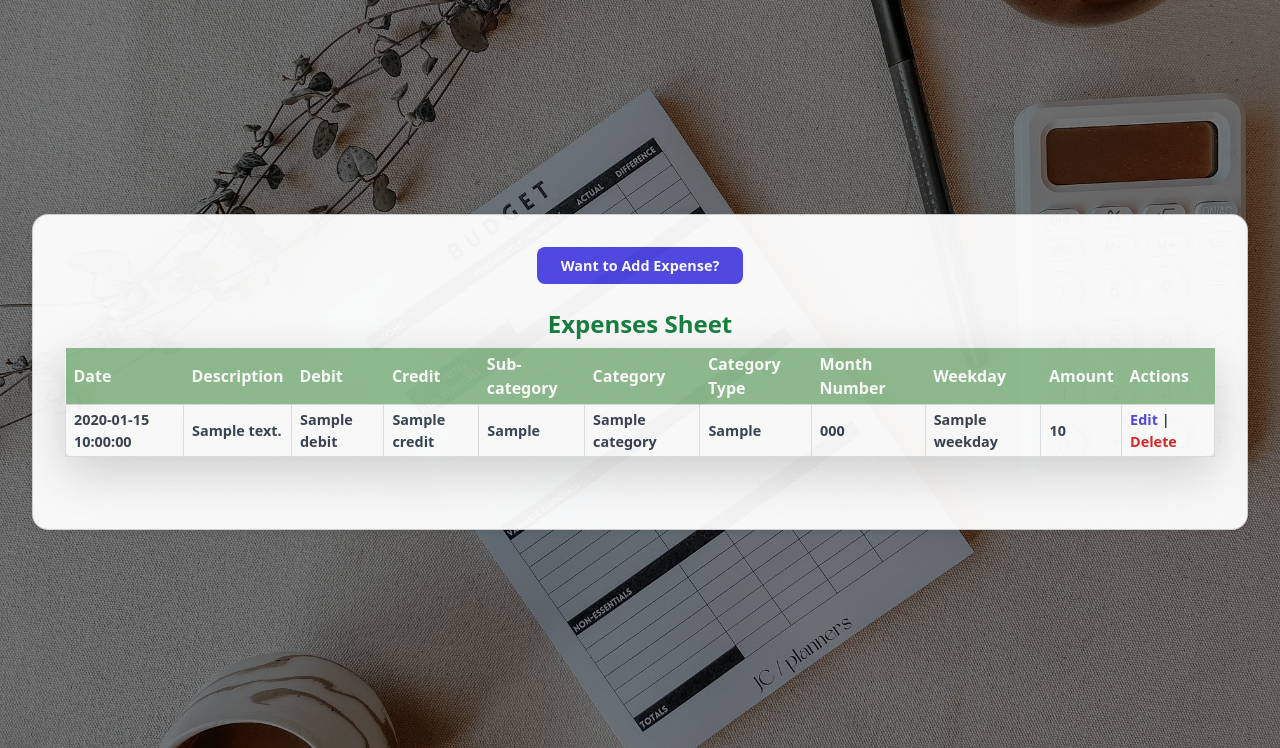
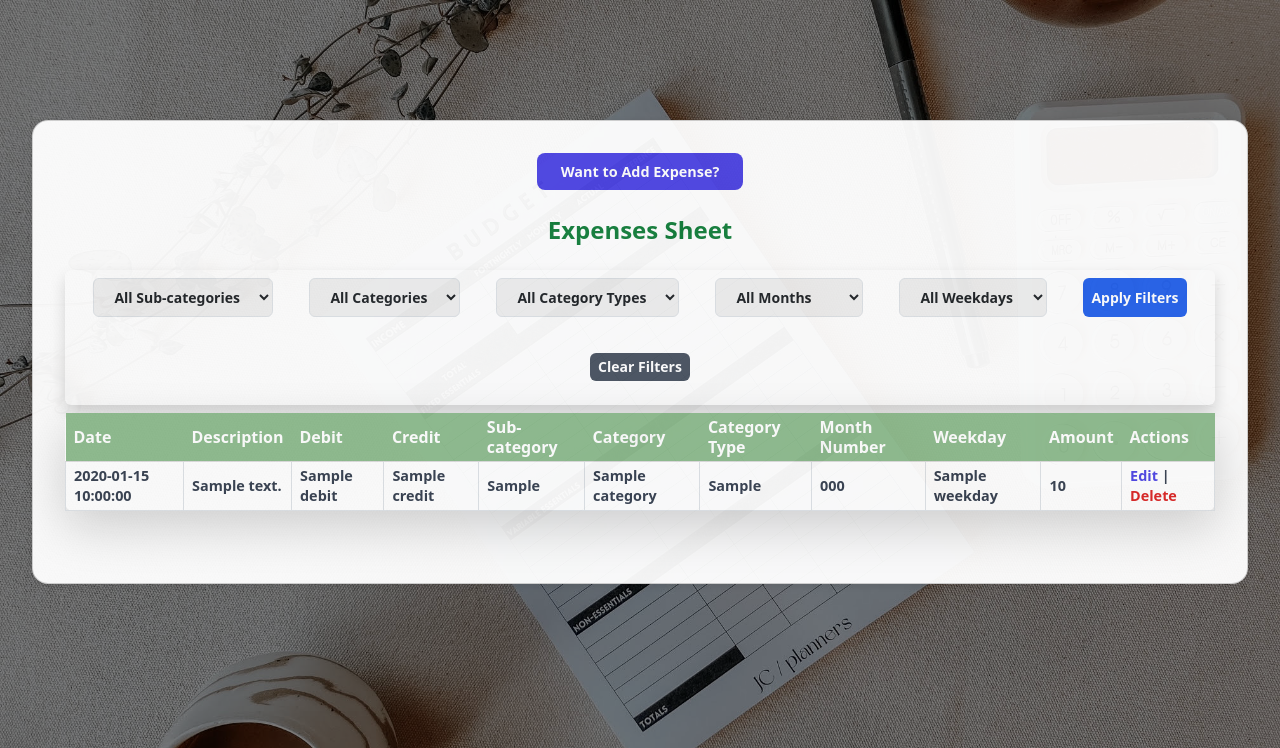
Before and after one commit to Vijaya0869/Project_ExpensesTracker, a Flask app: template templates/index.html in a window 1280 px wide. Shown: the part 52-800 px from the top of the page. Run offline with Flask 3, Linux system fonts and the light colour scheme; the template is opened without the code that fills it: most values are stand-ins (such as "Sample title", 1, 10 or a date in 2020); some libraries are stand-ins or nearby versions.

Commit message:
filter_logic changes

```diff
--- a/app.py
+++ b/app.py
@@ -18,42 +18,67 @@ def index():
     if 'user' not in session:
         return redirect(url_for('login'))
 
-    # Get current page number from query params
+    # Get current page number
     page = int(request.args.get('page', 1))
     per_page = 10
 
-    # Filter expenses for logged-in user
+    # Initial filtered list
     user_expenses = [e for e in expenses if e['user'] == session['user']]
+
+    # Get filter values from request
+    subcategory = request.args.get('subcategory')
+    category = request.args.get('category')
+    category_type = request.args.get('category_type')
+    month_number = request.args.get('month_number')
+    weekday = request.args.get('weekday')
+
+    # Apply filters if provided
+    if subcategory:
+        user_expenses = [e for e in user_expenses if e['Sub-category'] == subcategory]
+    if category:
+        user_expenses = [e for e in user_expenses if e['Category'] == category]
+    if category_type:
+        user_expenses = [e for e in user_expenses if e['Category Type'] == category_type]
+    if month_number:
+        user_expenses = [e for e in user_expenses if str(e['Month Number']) == month_number]
+    if weekday:
+        user_expenses = [e for e in user_expenses if e['Weekday'] == weekday]
+
     total = len(user_expenses)
-
-    # Paginate
     start = (page - 1) * per_page
     end = start + per_page
     paginated_expenses = user_expenses[start:end]
-
     total_pages = math.ceil(total / per_page)
-
-    # Calculate max and min range for pagination
     page_range_start = max(1, page - 1)
     page_range_end = min(total_pages + 1, page + 2)
 
-    # Simulating a condition to show the modal (this could be based on business logic)
-    show_limit_modal = False  # Set to True if a category limit is exceeded
+    # For filter dropdowns: get unique values
+    unique_subcategories = sorted(set(e['Sub-category'] for e in expenses if e['user'] == session['user']))
+    unique_categories = sorted(set(e['Category'] for e in expenses if e['user'] == session['user']))
+    unique_category_types = sorted(set(e['Category Type'] for e in expenses if e['user'] == session['user']))
+    unique_months = sorted(set(e['Month Number'] for e in expenses))
+    weekday_order = ['Mon', 'Tue', 'Wed', 'Thu', 'Fri', 'Sat', 'Sun']
+    unique_weekdays = sorted(set(e['Weekday'] for e in expenses), key=lambda x: weekday_order.index(x))
 
-    # Example: Check if the total amount for a specific category exceeds a limit
-    total_amount_in_category = sum(e['Amount'] for e in user_expenses if e['Category'] == 'Food')  # Replace 'Food' with your category logic
-    category_limit = 1000  # Example budget limit
+    # Show category limit modal logic (same as before)
+    total_amount_in_category = sum(e['Amount'] for e in user_expenses if e['Category'] == 'Food')
+    category_limit = 1000
+    show_limit_modal = total_amount_in_category > category_limit
 
-    if total_amount_in_category > category_limit:
-        show_limit_modal = True  # Set to True if the category limit is exceeded
-
-    return render_template('index.html',
-                           expenses=paginated_expenses,
-                           page=page,
-                           total_pages=total_pages,
-                           page_range_start=page_range_start,
-                           page_range_end=page_range_end,
-                           show_limit_modal=show_limit_modal)  # Pass the flag to the template
+    return render_template(
+        'index.html',
+        expenses=paginated_expenses,
+        page=page,
+        total_pages=total_pages,
+        page_range_start=page_range_start,
+        page_range_end=page_range_end,
+        show_limit_modal=show_limit_modal,
+        unique_subcategories=unique_subcategories,
+        unique_categories=unique_categories,
+        unique_category_types=unique_category_types,
+        unique_months=unique_months,
+        unique_weekdays=unique_weekdays
+    )
 
 @app.route('/login', methods=['GET', 'POST'])
 def login():
--- a/templates/index.html
+++ b/templates/index.html
@@ -22,7 +22,7 @@
         </div>
 
         <!-- Content Section -->
-        <div class="flex justify-center mt-16">
+        <div class="flex justify-center mt-4">
             <div class="card w-full max-w-7xl">
 
                 <!-- Add Expense Button -->
@@ -33,10 +33,55 @@
                 </div>
 
                 <!-- Heading -->
-                <h2 class="text-2xl text-center text-green-700 font-semibold mb-0">Expenses Sheet</h2>
+                <h2 class="mb-4 text-2xl text-center text-green-700 font-semibold mb-0">Expenses Sheet</h2>
+
+<!-- Filters Section -->
+<form method="get" action="{{ url_for('index') }}" class="mb-2 bg-white px-2 py-2 rounded shadow text-sm max-w-7xl mx-auto">
+    <div class="flex flex-wrap justify-center gap-9">
+        <!-- Filter Dropdowns -->
+        <select name="subcategory" class="px-3 py-2 border rounded">
+            <option value="">All Sub-categories</option>
+            {% for value in unique_subcategories %}
+                <option value="{{ value }}" {% if value == request.args.get('subcategory') %}selected{% endif %}>{{ value }}</option>
+            {% endfor %}
+        </select>
+
+        <select name="category" class="px-3 py-2 border rounded">
+            <option value="">All Categories</option>
+            {% for value in unique_categories %}
+                <option value="{{ value }}" {% if value == request.args.get('category') %}selected{% endif %}>{{ value }}</option>
+            {% endfor %}
+        </select>
+
+        <select name="category_type" class="px-3 py-2 border rounded">
+            <option value="">All Category Types</option>
+            {% for value in unique_category_types %}
+                <option value="{{ value }}" {% if value == request.args.get('category_type') %}selected{% endif %}>{{ value }}</option>
+            {% endfor %}
+        </select>
+
+        <select name="month_number" class="px-3 py-2 border rounded">
+            <option value="">All Months</option>
+            {% for value in unique_months %}
+                <option value="{{ value }}" {% if value|string == request.args.get('month_number') %}selected{% endif %}>{{ value }}</option>
+            {% endfor %}
+        </select>
+
+        <select name="weekday" class="px-3 py-2 border rounded">
+            <option value="">All Weekdays</option>
+            {% for value in unique_weekdays %}
+                <option value="{{ value }}" {% if value == request.args.get('weekday') %}selected{% endif %}>{{ value }}</option>
+            {% endfor %}
+        </select>
+
+        <!-- Buttons -->
+        <button type="submit" class="bg-blue-600 text-white text-sm px-2 py-1 rounded hover:bg-blue-700">Apply Filters</button>
+        <a href="{{ url_for('index') }}" class="bg-gray-600 text-white text-sm px-2 py-1 rounded hover:bg-gray-700">Clear Filters</a>
+    </div>
+</form>
 
                 <!-- Expense Table -->
-                <table class="min-w-full table-auto bg-white text-gray-700 shadow-lg rounded-lg mt-2">
+                <table class="min-w-full table-auto bg-white text-gray-700 shadow-lg rounded-lg mt-0 text-sm">
                     <thead>
                         <tr>
                             <th class="px-2 py-1">Date</th>
```
Also changed, not shown: connect.py (added, +20 -0 lines).
